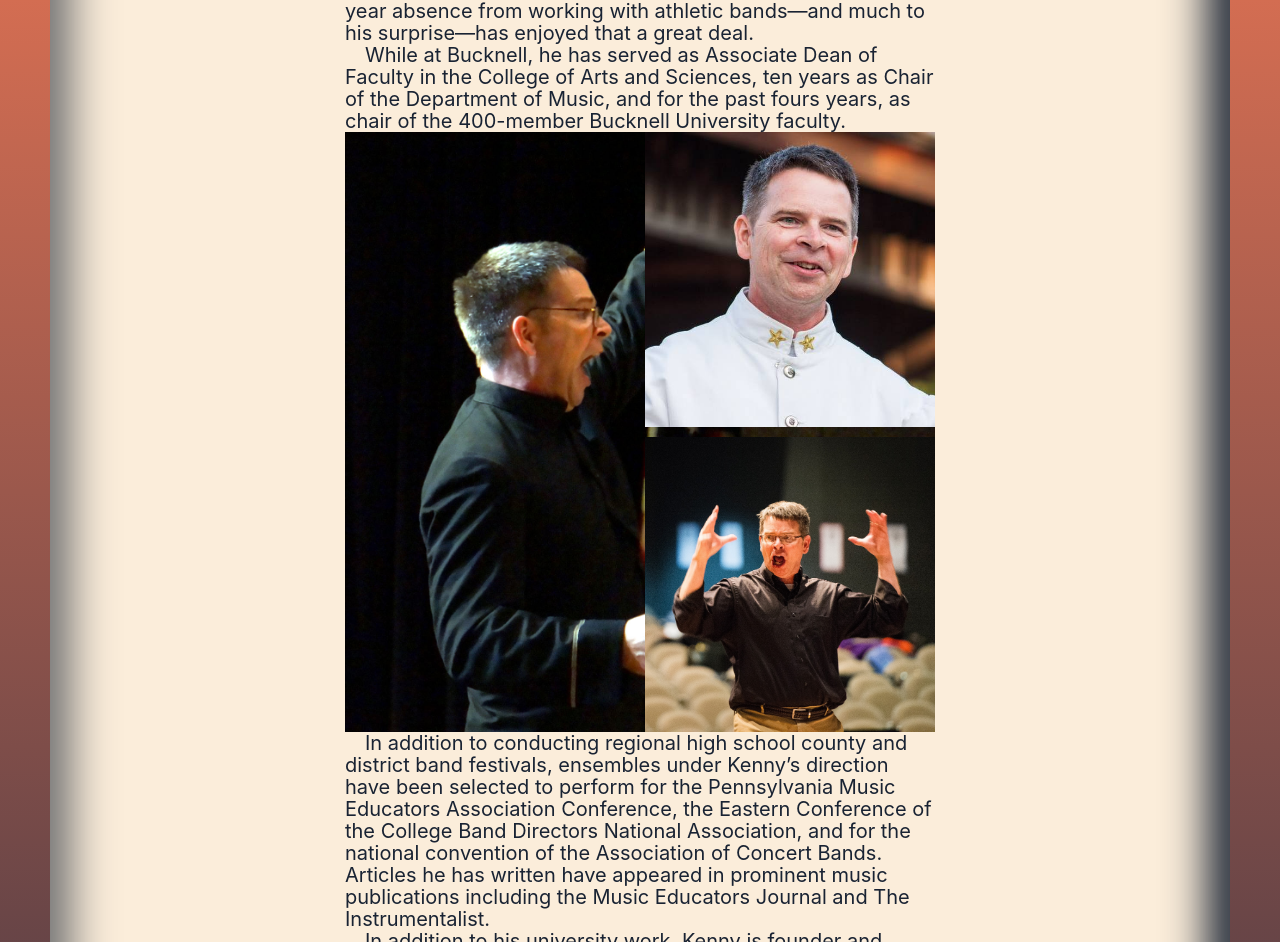
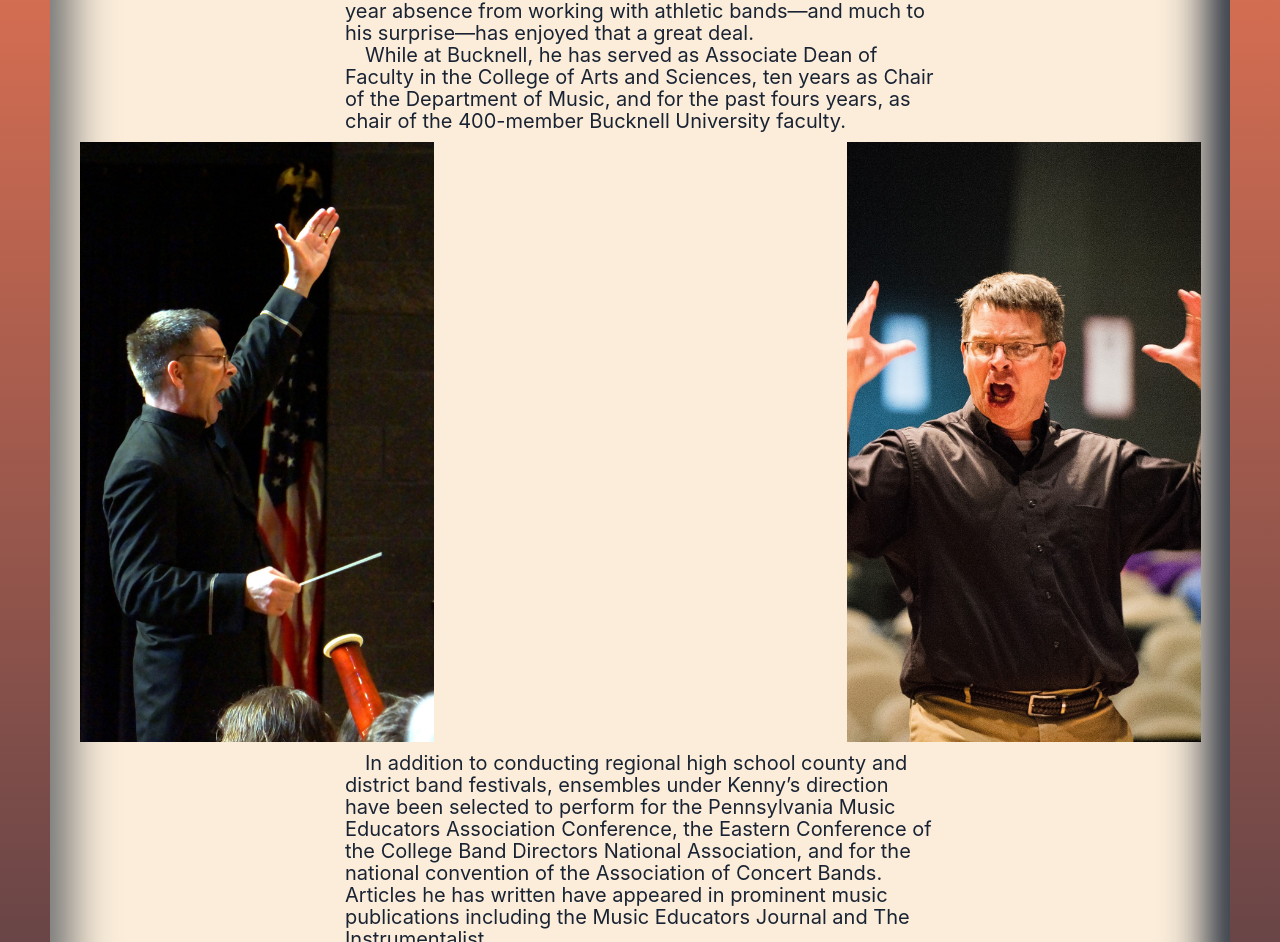
Before and after one commit to kennja05/pcwb-V2, a React (Create React App) app: page /director in a window 1280 px wide. Shown: the part 880-1822 px from the top of the page. Built offline with nearby package versions, Linux system fonts and the light colour scheme.

Commit message:
update to photocontainer

```diff
--- a/src/pages/director.js
+++ b/src/pages/director.js
@@ -36,33 +36,36 @@ const DirectorArticle = styled(StyledArticle)`
     color: ${props => props.darkBlue2};
 `
 
-const PhotoGrid = styled.div`
-    display: grid;
-    grid-template-columns: repeat(2, 1fr);
-    grid-template-rows: repeat(2, 1fr);
+const PhotoContainer = styled.div`
+    display: flex;
+    justify-content: space-evenly;
+    align-items: center;
+    @media only screen and (max-width: 900) {
+        flex-direction: column;
+    }
+    margin: 1rem 0 1rem 0;
     height: 75vh;
     width: 100%;
-    grid-gap: 1rem;
     & div {
         background-position: center;
         background-repeat: no-repeat;
         background-size: cover;
     };
-    &:first-child{
-        grid-area: 1 / 1 / 3 / 2;
+    & div:nth-child(1){
         background-image: url(${BillKenny});
-        background-position: center;
-        background-repeat: no-repeat;
-        background-size: cover;
+        width: 30%;
+        height: 100%;
     }
     & div:nth-child(2){
-        grid-area: 1 / 2 / 2 / 3;
         background-image: url(${BillKennySmiling});
+        width: 30%;
+        height: auto;
     }
 
     & div:nth-child(3){
-        grid-area: 2 / 2 / 3 / 3;
         background-image: url(${Bk2});
+        width: 30%;
+        height: 100%;
     }
 `
 
@@ -82,13 +85,11 @@ export default function Director(props){
                         While at Bucknell, he has served as Associate Dean of Faculty in the College of Arts and Sciences, ten years as Chair of the Department of Music, and for the past fours years, as chair of the 400-member Bucknell University faculty.
                     </p>
                 </section>
-                <section>
-                    <PhotoGrid>
-                        <div></div>
-                        <div></div>
-                        <div></div>
-                    </PhotoGrid>
-                </section>
+                <PhotoContainer>
+                    <div></div>
+                    <div></div>
+                    <div></div>
+                </PhotoContainer>
                 <section>
                     <p>
                         In addition to conducting regional high school county and district band festivals, ensembles under Kenny’s direction have been selected to perform for the Pennsylvania Music Educators Association Conference, the Eastern Conference of the College Band Directors National Association, and for the national convention of the Association of Concert Bands. Articles he has written have appeared in prominent music publications including the Music Educators Journal and The Instrumentalist.
```
